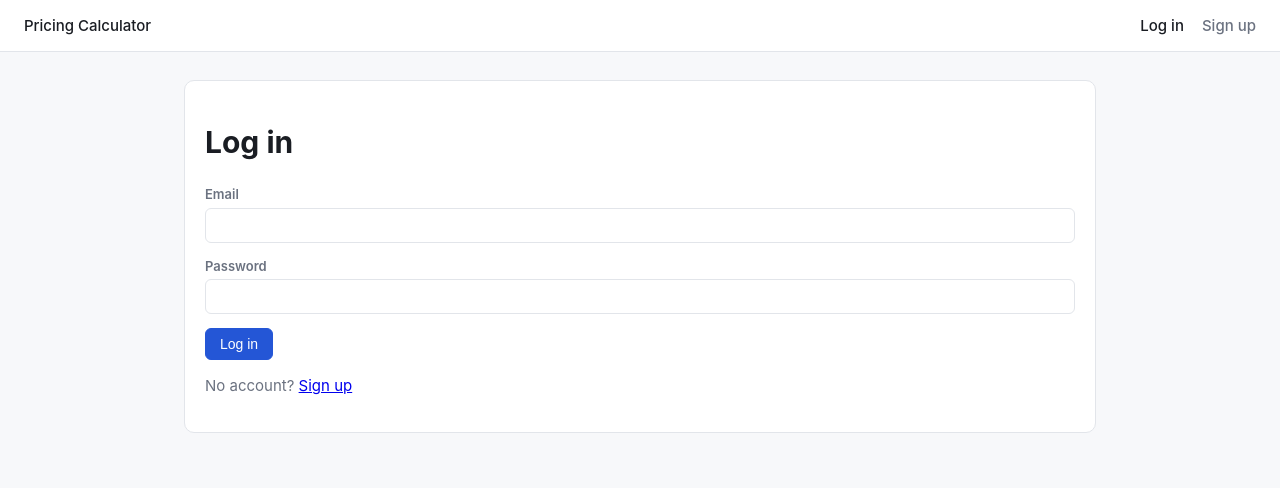
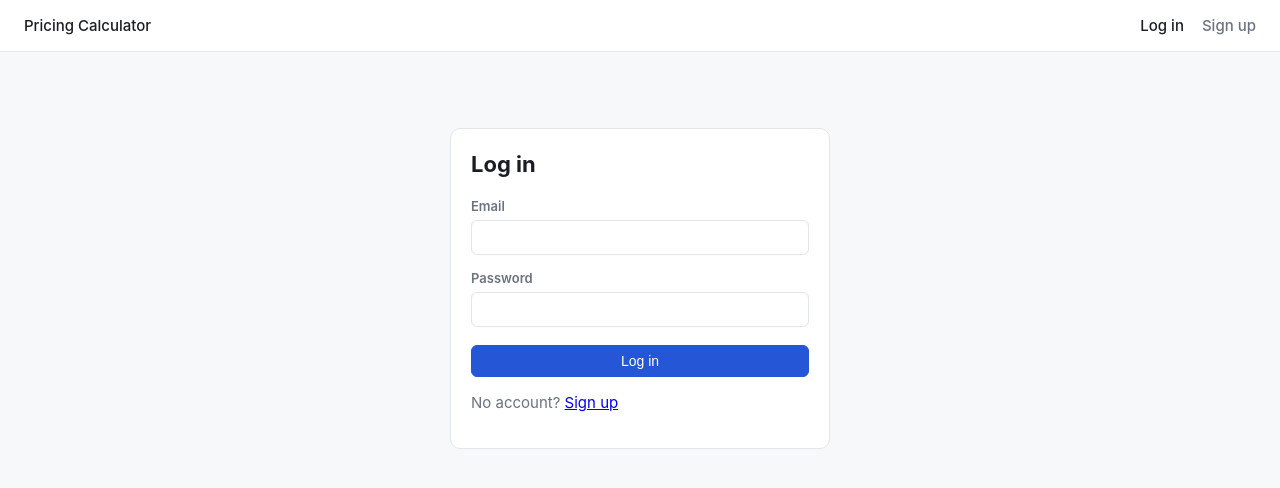
Before and after one commit to neel-asanulhaquekiron/Multi-rate-Pricing-Calculator, a React (Vite) app in the folder client/: page /login in a window 1280 px wide. Shown: the top 488 px of the page. Built offline with nearby package versions, Linux system fonts and the light colour scheme; no server answers.

Commit message:
feat: add styles for auth card component

```diff
--- a/client/src/index.css
+++ b/client/src/index.css
@@ -245,6 +245,21 @@ body {
   color: var(--muted);
 }
 
+.auth-card {
+  max-width: 380px;
+  margin: 48px auto 0;
+}
+
+.auth-card h1 {
+  margin: 0 0 16px;
+  font-size: 22px;
+}
+
+.auth-card .btn {
+  width: 100%;
+  margin-top: 4px;
+}
+
 /* --- Print (used by 6.6) ---------------------------------------------- */
 
 @media print {
```
